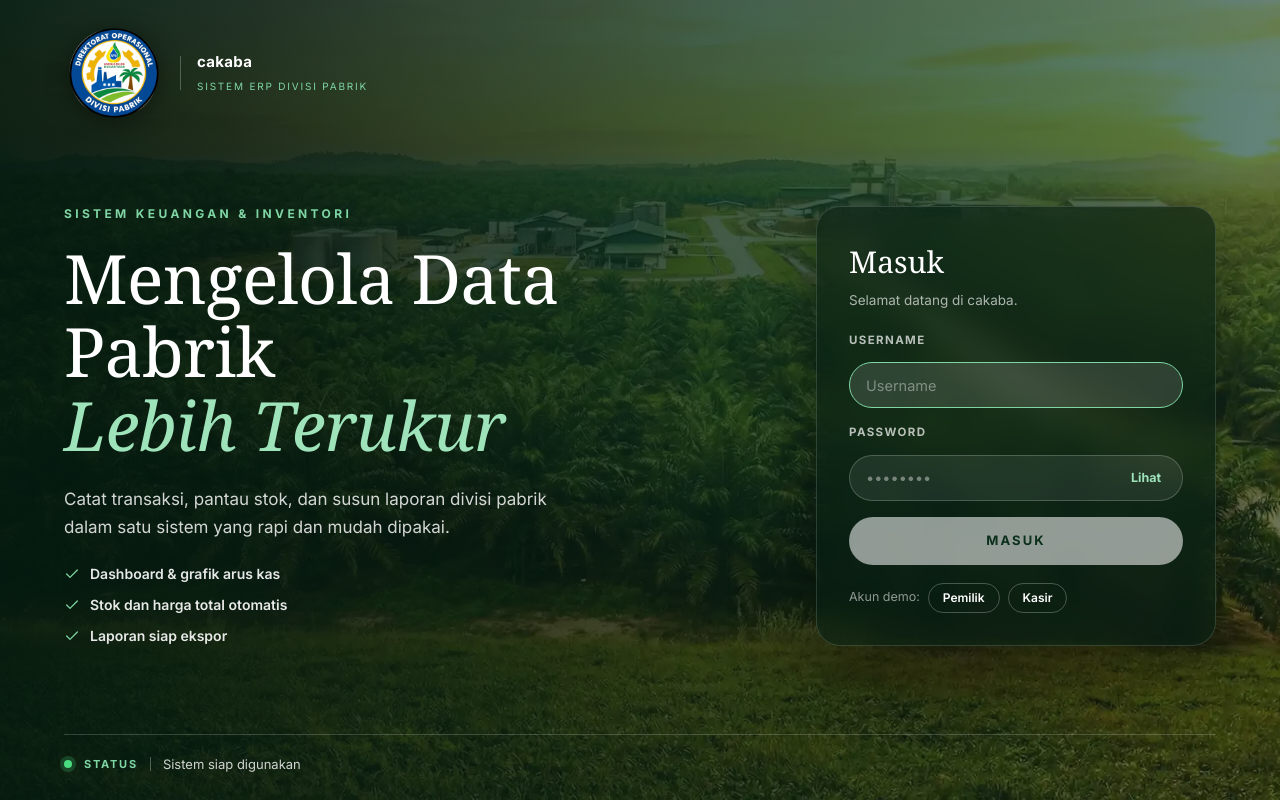
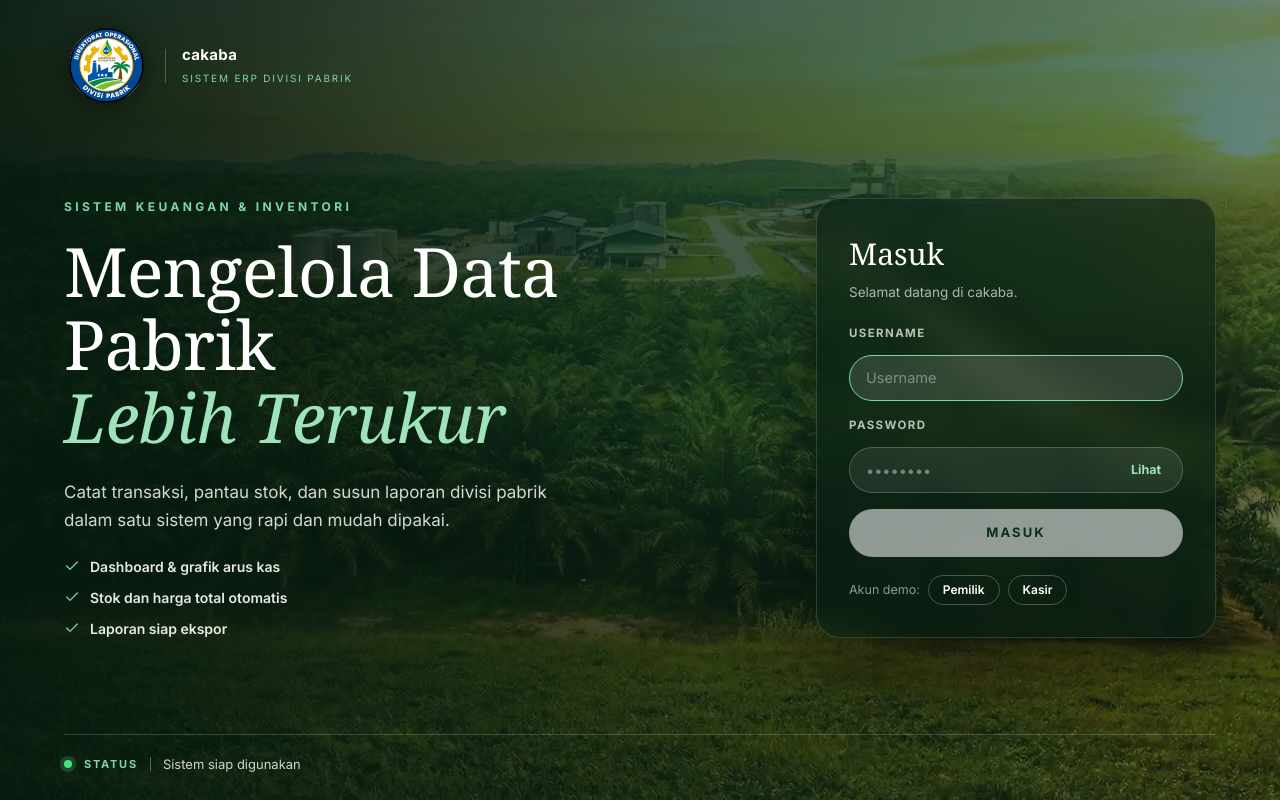
Before and after one commit to sepdiansyahdewa/erp-divisi-pabrik, a Vue app: page / in a window 1280 px wide. Built offline with nearby package versions, Linux system fonts and the light colour scheme.

Commit message:
Update Login.vue

```diff
--- a/src/views/Login.vue
+++ b/src/views/Login.vue
@@ -131,8 +131,8 @@ const fill = (u, p) => {
   padding: 28px clamp(24px, 5vw, 64px) 0;
 }
 .brand-logo {
-  width: 100px;
-  height: 90px;
+  width: 85px;
+  height: 75px;
   object-fit: contain;
   filter: drop-shadow(0 4px 12px rgba(0, 0, 0, 0.45));
 }
```
